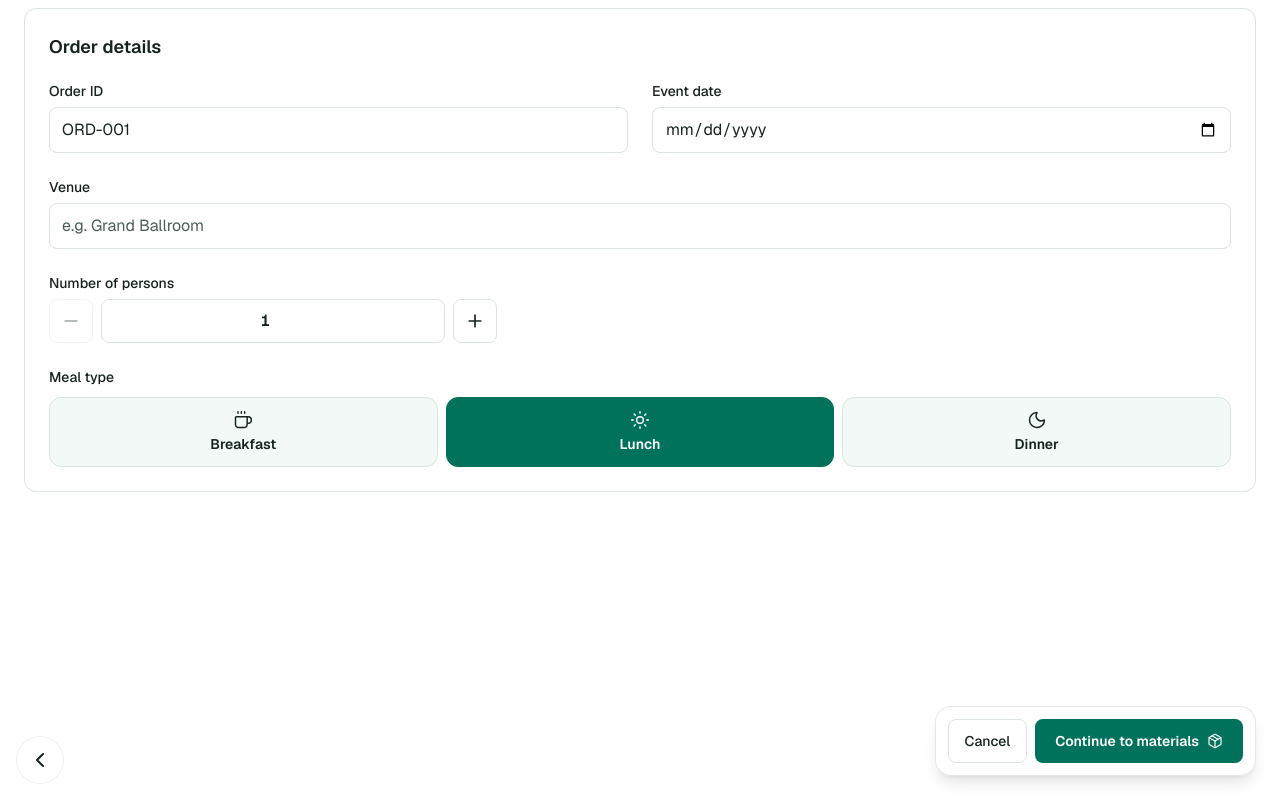
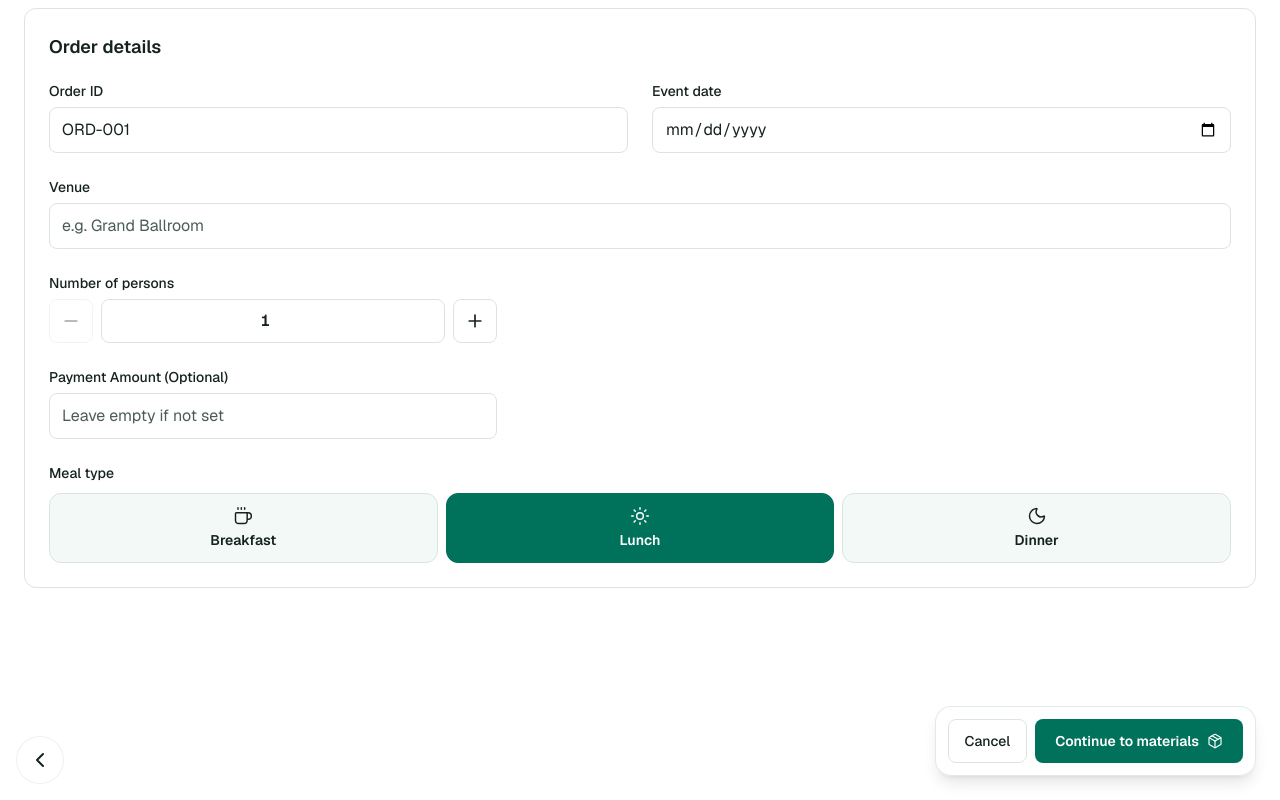
Before and after one commit to Dipen-t/dhanlaxmi, a Next.js app: page /orders/new in a window 1280 px wide. Built offline with nearby package versions, Linux system fonts and the light colour scheme; no server answers; the database is empty.

Commit message:
feat: Add payment amount field to orders

```diff
--- a/app/orders/actions.ts
+++ b/app/orders/actions.ts
@@ -24,6 +24,8 @@ export type OrderRecord = {
   venue: string;
   numberOfPersons: number;
   mealType: MealType;
+  payment: string | null;
+  isPaymentAmount: boolean;
   rawMaterials: OrderRawMaterialRecord[];
   vendors: string[];
 };
@@ -39,6 +41,8 @@ function serializeOrder(order: {
   venue: string;
   numberOfPersons: number;
   mealType: MealType;
+  payment: string | null;
+  isPaymentAmount: boolean;
   orderRawMaterials?: { rawMaterialId: number; unitQty: string; unitName: string; vendorId: number | null; vendor?: { name: string } | null }[];
 }): OrderRecord {
   const vendors = Array.from(new Set((order.orderRawMaterials || [])
@@ -52,6 +56,8 @@ function serializeOrder(order: {
     venue: order.venue,
     numberOfPersons: order.numberOfPersons,
     mealType: order.mealType,
+    payment: order.payment,
+    isPaymentAmount: order.isPaymentAmount,
     rawMaterials: order.orderRawMaterials?.map(rm => ({
       ...rm,
       vendorId: rm.vendorId
@@ -162,6 +168,7 @@ export type OrderInput = {
   venue: string;
   numberOfPersons: number;
   mealType: string;
+  payment?: string;
   rawMaterials: OrderRawMaterialRecord[];
 };
 
@@ -171,6 +178,8 @@ export async function createOrder(data: OrderInput) {
   const venue = normalizeText(data.venue || "");
   const numberOfPersons = Number(data.numberOfPersons);
   const mealType = data.mealType || "";
+  const payment = data.payment?.trim() || null;
+  const isPaymentAmount = payment !== null && payment !== "";
   const materials = data.rawMaterials || [];
 
   const error = validateOrderFields(
@@ -196,6 +205,8 @@ export async function createOrder(data: OrderInput) {
       venue,
       numberOfPersons,
       mealType: mealType as MealType,
+      payment,
+      isPaymentAmount,
     }).returning({ id: orders.id });
 
     if (materials.length > 0) {
@@ -283,6 +294,8 @@ export async function updateOrder(data: OrderInput) {
   const venue = normalizeText(data.venue || "");
   const numberOfPersons = Number(data.numberOfPersons);
   const mealType = data.mealType || "";
+  const payment = data.payment?.trim() || null;
+  const isPaymentAmount = payment !== null && payment !== "";
   const materials = data.rawMaterials || [];
 
   if (!id || Number.isNaN(id)) {
@@ -314,6 +327,8 @@ export async function updateOrder(data: OrderInput) {
         venue,
         numberOfPersons,
         mealType: mealType as MealType,
+        payment,
+        isPaymentAmount,
         updatedAt: new Date(),
       })
       .where(eq(orders.id, id))
--- a/components/orders/order-badges.tsx
+++ b/components/orders/order-badges.tsx
@@ -29,3 +29,18 @@ export function PersonsBadge({ count }: { count: number }) {
     </span>
   );
 }
+
+export function PaymentBadge({ payment, isPaymentAmount }: { payment?: string | null, isPaymentAmount: boolean }) {
+  if (isPaymentAmount && payment) {
+    return (
+      <span className="inline-flex items-center rounded-md bg-green-50 px-2.5 py-1 text-sm font-medium text-green-700 ring-1 ring-inset ring-green-600/20">
+        Paid: {payment}
+      </span>
+    );
+  }
+  return (
+    <span className="inline-flex items-center rounded-md bg-red-50 px-2.5 py-1 text-sm font-medium text-red-700 ring-1 ring-inset ring-red-600/20">
+      Unpaid
+    </span>
+  );
+}
--- a/components/orders/order-form.tsx
+++ b/components/orders/order-form.tsx
@@ -156,6 +156,7 @@ export function OrderForm({
       venue: String(formData.get("venue") || ""),
       numberOfPersons: Number(formData.get("numberOfPersons")),
       mealType,
+      payment: String(formData.get("payment") || ""),
       rawMaterials: itemsToSubmit,
     };
 
@@ -289,6 +290,23 @@ export function OrderForm({
               />
             </div>
 
+            <div className="min-w-0 sm:col-span-2 sm:max-w-md">
+              <label
+                htmlFor="order-payment"
+                className="mb-1.5 block text-sm font-medium text-foreground"
+              >
+                Payment Amount (Optional)
+              </label>
+              <input
+                id="order-payment"
+                name="payment"
+                type="text"
+                defaultValue={order?.payment ?? ""}
+                className="w-full min-w-0 rounded-lg border border-border bg-background px-3 py-2.5 text-base text-foreground outline-none transition-colors placeholder:text-muted focus:border-primary focus:ring-2 focus:ring-ring/30"
+                placeholder="Leave empty if not set"
+              />
+            </div>
+
             <fieldset className="min-w-0 sm:col-span-2">
               <legend className="mb-2.5 block text-sm font-medium text-foreground">
                 Meal type
--- a/components/orders/order-grid.tsx
+++ b/components/orders/order-grid.tsx
@@ -1,6 +1,6 @@
 import type { OrderRecord } from "@/app/orders/actions";
 
-import { formatOrderDate, MealBadge, PersonsBadge } from "./order-badges";
+import { formatOrderDate, MealBadge, PersonsBadge, PaymentBadge } from "./order-badges";
 import { OrderActions } from "./order-actions";
 
 type OrderGridProps = {
@@ -31,6 +31,7 @@ export function OrderGrid({ orders, onEdit }: OrderGridProps) {
               <div className="mt-3 flex flex-wrap gap-2">
                 <MealBadge mealType={order.mealType} />
                 <PersonsBadge count={order.numberOfPersons} />
+                <PaymentBadge payment={order.payment} isPaymentAmount={order.isPaymentAmount} />
               </div>
               {order.vendors?.length > 0 && (
                 <div className="mt-3 text-sm text-muted text-pretty">
--- a/components/orders/order-list.tsx
+++ b/components/orders/order-list.tsx
@@ -1,6 +1,6 @@
 import type { OrderRecord } from "@/app/orders/actions";
 
-import { formatOrderDate, MealBadge, PersonsBadge } from "./order-badges";
+import { formatOrderDate, MealBadge, PersonsBadge, PaymentBadge } from "./order-badges";
 import { OrderActions } from "./order-actions";
 
 type OrderListProps = {
@@ -30,6 +30,7 @@ export function OrderList({ orders, onEdit }: OrderListProps) {
               <div className="flex flex-wrap gap-2">
                 <MealBadge mealType={order.mealType} />
                 <PersonsBadge count={order.numberOfPersons} />
+                <PaymentBadge payment={order.payment} isPaymentAmount={order.isPaymentAmount} />
               </div>
               {order.vendors?.length > 0 && (
                 <div className="text-sm text-muted text-pretty">
--- a/components/orders/orders-view.tsx
+++ b/components/orders/orders-view.tsx
@@ -28,10 +28,11 @@ export function OrdersView({ orders }: OrdersViewProps) {
   }, []);
 
   const filteredOrders = useMemo(() => {
+    let result = orders;
     const normalized = query.trim().toLowerCase();
-    if (!normalized) return orders;
 
-    return orders.filter((order) => {
+    if (normalized) {
+      result = orders.filter((order) => {
         const haystack = [
           order.orderId,
           order.venue,
@@ -43,6 +44,12 @@ export function OrdersView({ orders }: OrdersViewProps) {
           .toLowerCase();
 
         return haystack.includes(normalized);
+      });
+    }
+
+    return [...result].sort((a, b) => {
+      if (a.isPaymentAmount === b.isPaymentAmount) return 0;
+      return a.isPaymentAmount ? 1 : -1;
     });
   }, [orders, query]);
 
--- a/db/schema.ts
+++ b/db/schema.ts
@@ -43,6 +43,8 @@ export const orders = pgTable("orders", {
   venue: text("venue").notNull(),
   numberOfPersons: integer("number_of_persons").notNull(),
   mealType: mealTypeEnum("meal_type").notNull(),
+  payment: text("payment"),
+  isPaymentAmount: boolean("is_payment_amount").notNull().default(false),
   createdAt: timestamp("created_at").defaultNow().notNull(),
   updatedAt: timestamp("updated_at").defaultNow().notNull(),
 });
```
Lines whose indentation alone changed are shown as unchanged.
